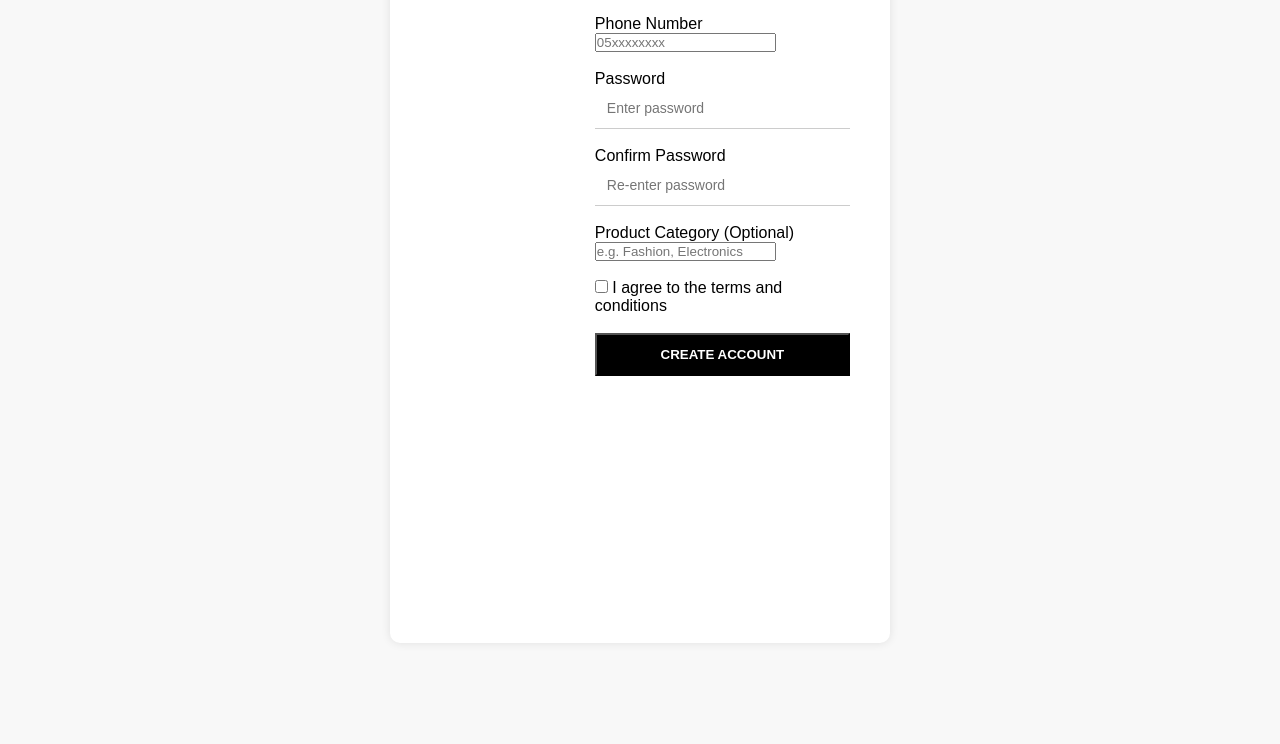
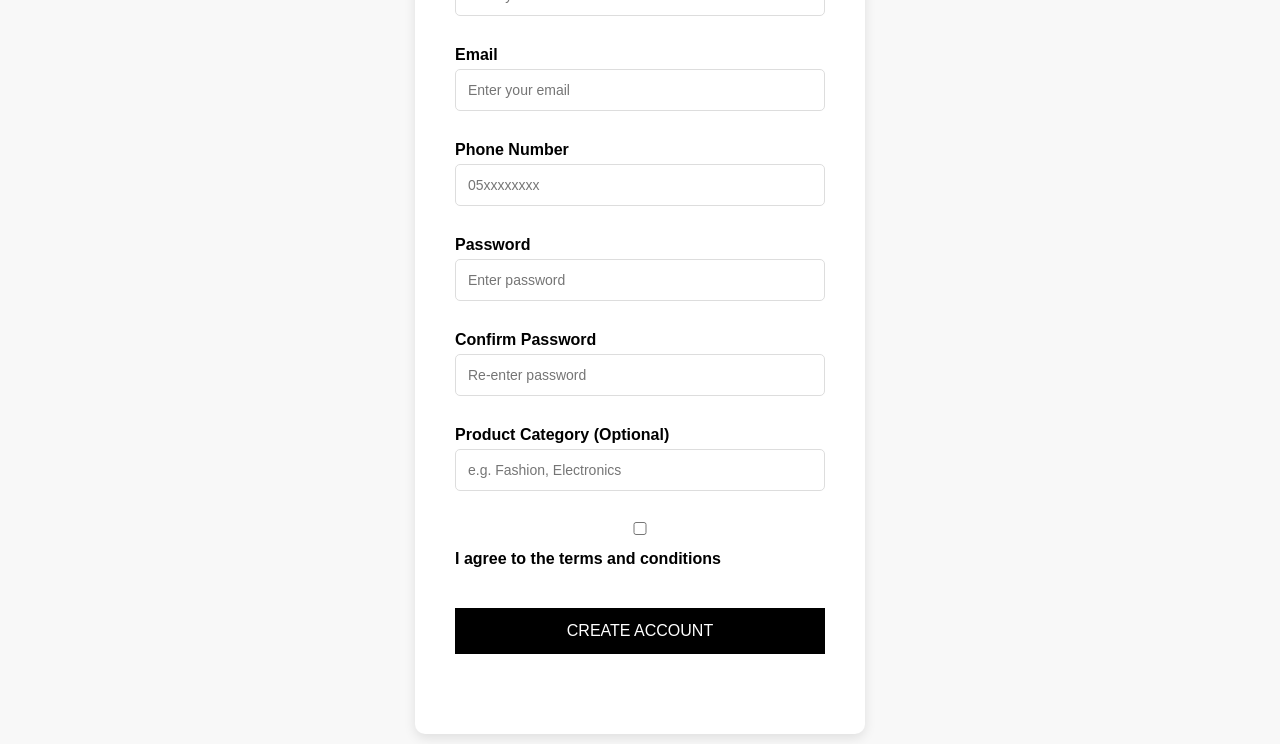
Before and after one commit to Dealora1/Dealora, a website: page create-seller-account.html in a window 1280 px wide. Shown: the part 257-1001 px from the top of the page. Drawn offline with Linux system fonts and the light colour scheme.

Commit message:
very-last-version

```diff
--- a/create-seller-account.html
+++ b/create-seller-account.html
@@ -7,38 +7,46 @@
 </head>
 <body>
 
-  <div class="container" style="max-width: 500px; margin: 100px auto; padding: 40px; background: white; border-radius: 10px; box-shadow: 0 0 10px rgba(0,0,0,0.1);">
-    <h2 style="text-align: center; margin-bottom: 30px;">Create Seller Account</h2>
+  <!-- ✅ الهيدر الموحد -->
+  <header class="main-header">
+    <div class="left-side">
+      <a href="home.html" class="logo">DEALORA</a>
+    </div>
+  </header>
 
-    <form id="registerForm">
+  <!-- ✅ تصميم الصفحة بتنسيق نظيف ومتناسق -->
+  <div class="add-product-container">
+    <h2 style="text-align: center; margin-bottom: 20px;">Create Seller Account</h2>
+    <form id="registerForm" class="account-form">
       <label for="storeName">Store / Business Name</label>
-      <input type="text" id="storeName" name="storeName" placeholder="Enter your store name" required><br><br>
+      <input type="text" id="storeName" name="storeName" placeholder="Enter your store name" required>
 
       <label for="email">Email</label>
-      <input type="email" id="email" name="email" placeholder="Enter your email" required><br><br>
+      <input type="email" id="email" name="email" placeholder="Enter your email" required>
 
       <label for="phone">Phone Number</label>
-      <input type="tel" id="phone" name="phone" placeholder="05xxxxxxxx" required><br><br>
+      <input type="tel" id="phone" name="phone" placeholder="05xxxxxxxx" required>
 
       <label for="password">Password</label>
-      <input type="password" id="password" name="password" placeholder="Enter password" required><br><br>
+      <input type="password" id="password" name="password" placeholder="Enter password" required>
 
       <label for="confirm">Confirm Password</label>
-      <input type="password" id="confirm" name="confirm" placeholder="Re-enter password" required><br><br>
+      <input type="password" id="confirm" name="confirm" placeholder="Re-enter password" required>
 
       <label for="category">Product Category (Optional)</label>
-      <input type="text" id="category" name="category" placeholder="e.g. Fashion, Electronics"><br><br>
+      <input type="text" id="category" name="category" placeholder="e.g. Fashion, Electronics">
 
-      <label>
-        <input type="checkbox" required> I agree to the terms and conditions
-      </label><br><br>
+      <div class="checkbox-group">
+        <label>
+          <input type="checkbox" required> I agree to the terms and conditions
+        </label>
+      </div>
 
-      <button type="submit" style="display: block; width: 100%; background: black; color: white; padding: 12px; font-weight: bold;">
-        CREATE ACCOUNT
-      </button>
+      <button type="submit" class="btn">CREATE ACCOUNT</button>
     </form>
   </div>
 
+  <!-- ✅ Script: Form Submission -->
   <script>
     document.getElementById('registerForm').addEventListener('submit', async function(e) {
       e.preventDefault();
@@ -65,6 +73,7 @@
       const data = await res.json();
 
       if (res.ok) {
+        alert('Account created successfully!');
         window.location.href = 'seller-signin.html';
       } else {
         alert(data.message || 'Failed to create account.');
--- a/styles.css
+++ b/styles.css
@@ -1262,3 +1262,112 @@ body {
     margin-top: 100px;
   }
 }
+/* ✅ Create Seller Account Styling (Consistent with Add Product) */
+.add-product-container {
+  max-width: 450px;
+  margin: 120px auto;
+  padding: 40px;
+  background-color: white;
+  border-radius: 10px;
+  box-shadow: 0 4px 12px rgba(0, 0, 0, 0.1);
+}
+
+.add-product-container h2 {
+  text-align: center;
+  font-size: 24px;
+  margin-bottom: 20px;
+}
+
+.account-form label {
+  display: block;
+  margin: 15px 0 5px;
+  font-weight: bold;
+}
+
+.account-form input {
+  width: 100%;
+  padding: 12px;
+  margin-bottom: 15px;
+  border: 1px solid #ddd;
+  border-radius: 5px;
+  font-size: 14px;
+  outline: none;
+}
+
+.account-form input:focus {
+  border-color: #333;
+}
+
+.checkbox-group {
+  margin-bottom: 20px;
+}
+
+.btn {
+  width: 100%;
+  padding: 12px;
+  background-color: black;
+  color: white;
+  border: none;
+  font-size: 16px;
+  cursor: pointer;
+  transition: background-color 0.3s;
+}
+
+.btn:hover {
+  background-color: #333;
+}
+
+/* ✅ Create Account Form Styling (Consistent with Add Product) */
+.add-product-container {
+  max-width: 450px;
+  margin: 120px auto;
+  padding: 40px;
+  background-color: white;
+  border-radius: 10px;
+  box-shadow: 0 4px 12px rgba(0, 0, 0, 0.1);
+}
+
+.add-product-container h2 {
+  text-align: center;
+  font-size: 24px;
+  margin-bottom: 20px;
+}
+
+.account-form label {
+  display: block;
+  margin: 15px 0 5px;
+  font-weight: bold;
+}
+
+.account-form input {
+  width: 100%;
+  padding: 12px;
+  margin-bottom: 15px;
+  border: 1px solid #ddd;
+  border-radius: 5px;
+  font-size: 14px;
+  outline: none;
+}
+
+.account-form input:focus {
+  border-color: #333;
+}
+
+.checkbox-group {
+  margin-bottom: 20px;
+}
+
+.btn {
+  width: 100%;
+  padding: 12px;
+  background-color: black;
+  color: white;
+  border: none;
+  font-size: 16px;
+  cursor: pointer;
+  transition: background-color 0.3s;
+}
+
+.btn:hover {
+  background-color: #333;
+}
```
Also changed, not shown: signinCreat.html (+18 -17 lines).
